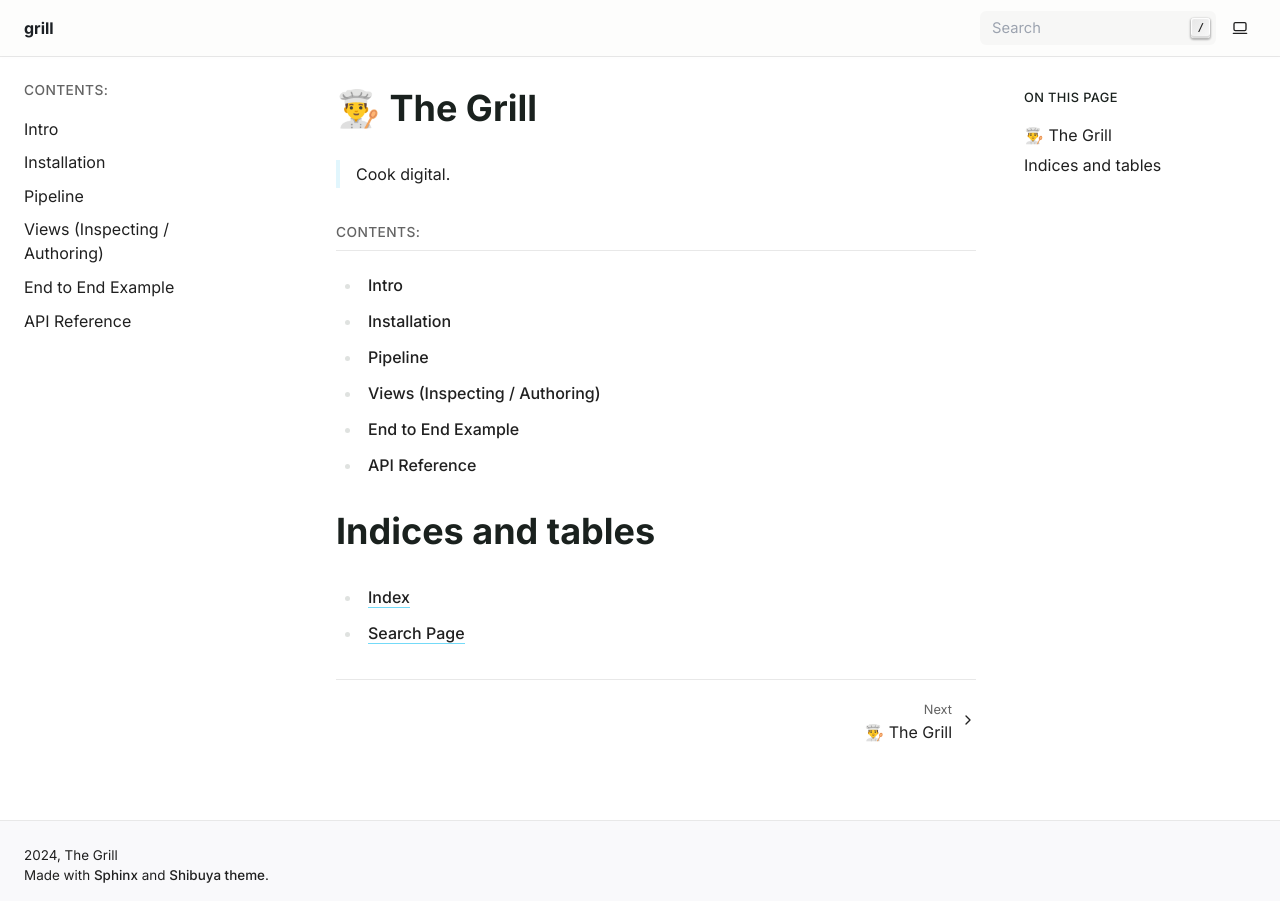
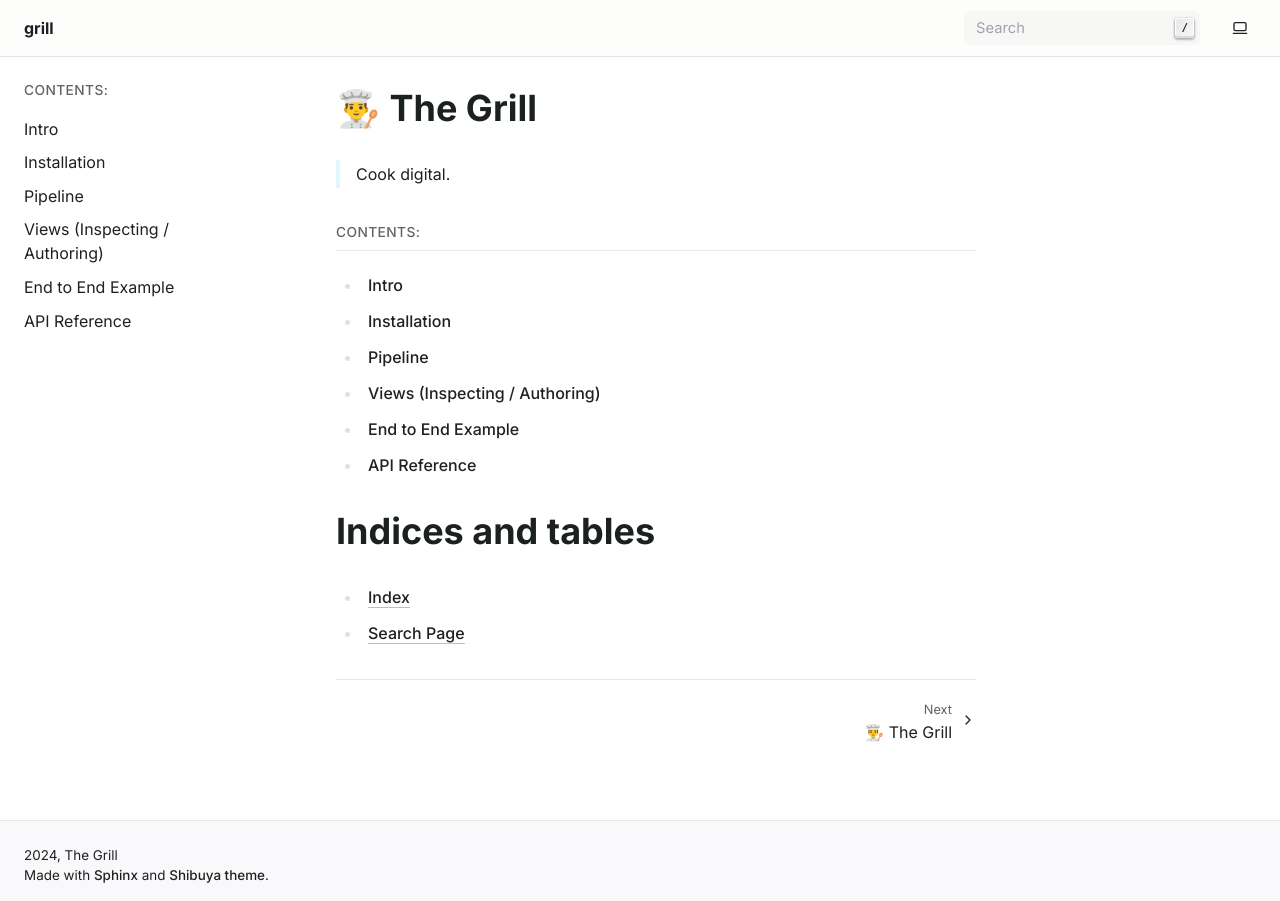
Before and after one commit to thegrill/grill, a Sphinx documentation site: the page built from docs/source/index.rst, in a window 1280 px wide. Built offline with Sphinx 7.4.7, drawn with Linux system fonts in a browser that asks for light colours.

Commit message:
try no sidebars

```diff
--- a/docs/source/conf.py
+++ b/docs/source/conf.py
@@ -153,14 +153,15 @@
 
 # Output file base name for HTML help builder.
 htmlhelp_basename = 'grilldoc'
-# html_sidebars = {
-#     '**': [
-#         # 'logo.html',
-#         # 'github.html',
-#         # 'globaltoc.html',
-#         # 'searchbox.html',
-#     ]
-# }
+html_sidebars = {
+    '**': [
+        # 'logo.html',
+        # 'github.html',
+        # 'globaltoc.html',
+        # 'searchbox.html',
+        # "sidebars/localtoc.html",
+    ]
+}
 html_title = '👨‍🍳 The Grill'
 html_theme_options = {
     # 'color': 'Coral',
@@ -169,8 +170,9 @@
     # "accent_color": "teal",
     # 'description': 'Cook digital',
     # "announcement": "Cook digital",
-    # "github_url": "https://github.com/thegrill/grill",
-    # "globaltoc_expand_depth": 3,
+    "github_url": "https://github.com/thegrill/grill",
+    # "globaltoc_expand_depth": 1,
+    "toctree_includehidden": False,
     # "titles_only": False,
     # 'logo_name': '👨‍🍳 The Grill',
 }
```
